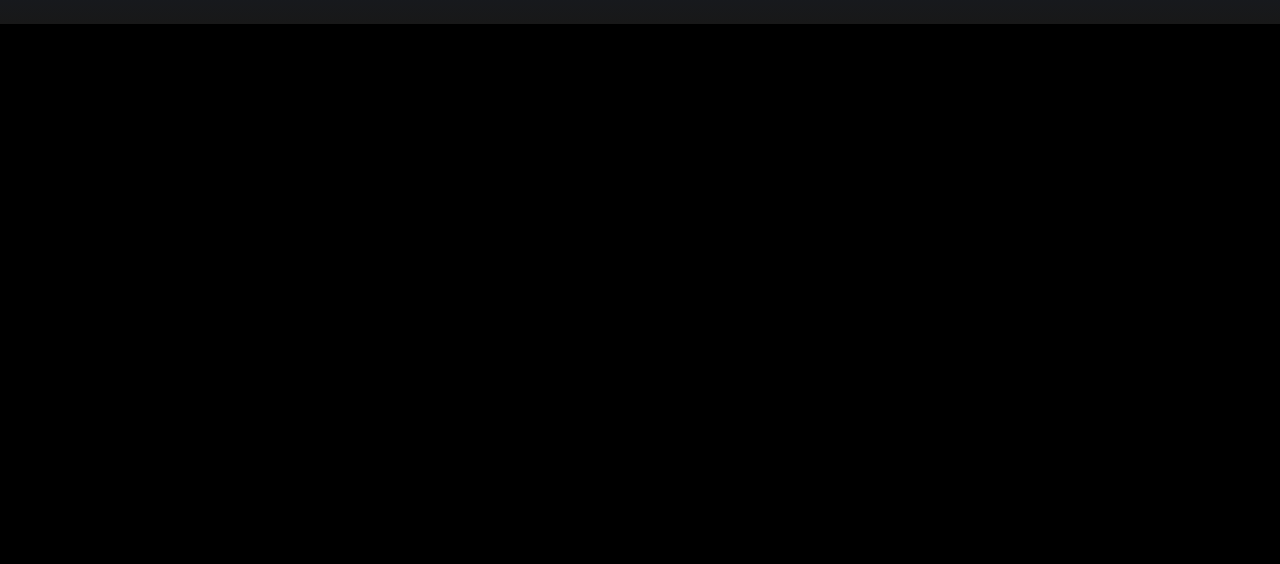
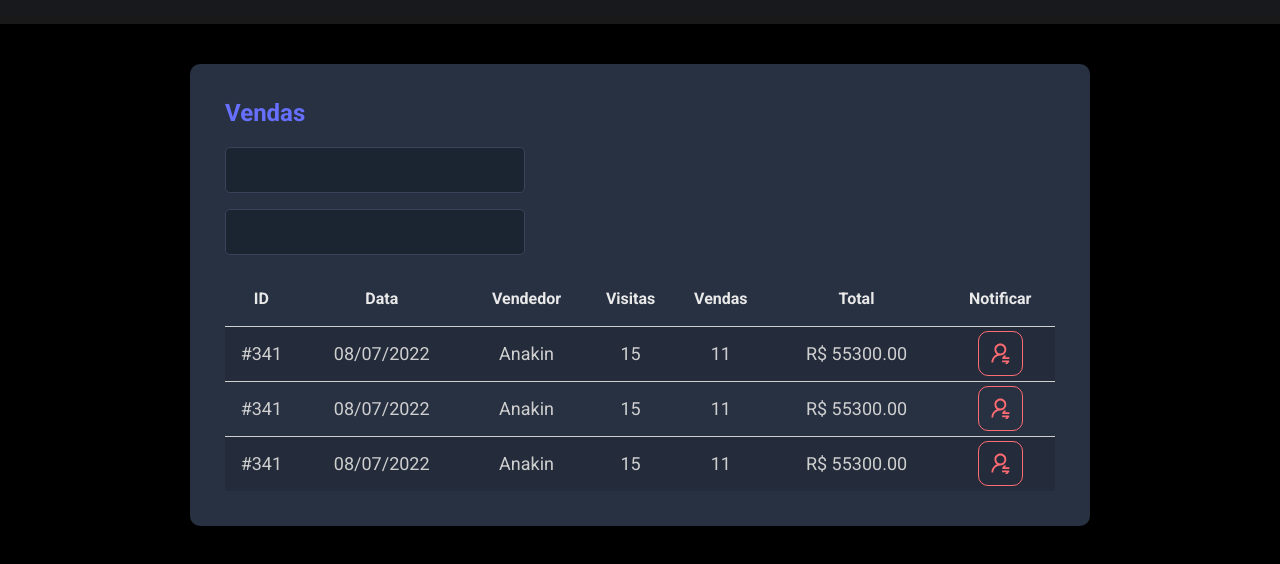
Before and after one commit to marciliofilho/semana_spring_react_2022, a plain HTML site: page index.html in a window 1280 px wide. Shown: the part 196-760 px from the top of the page. Drawn offline with Linux system fonts and the light colour scheme.

Commit message:
preparation_02
Finalização da preparação 02 para a Semana Sprint 2022.

```diff
--- a/index.css
+++ b/index.css
@@ -48,3 +48,126 @@ header {
     font-size: 14px;
     font-weight: 300;
 }
+
+.dsmeta-card {
+    background-color: #283142;
+    border-radius: 10px;
+    padding: 30px 10px;
+}
+
+.dsmeta-container {
+    width: 100%;
+    max-width: 900px;
+    margin: 0 auto;
+}
+
+#sales {
+    padding: 40px 10px;
+}
+
+.dsmeta-sales-title {
+    color: #676fff;
+    font-size: 24px;
+    margin-bottom: 20px;
+}
+
+.dsmeta-form-control-container {
+    margin-bottom: 16px;
+    max-width: 300px;
+}
+
+.dsmeta-form-control {
+    width: 100%;
+    height: 46px;
+    background-color: #1b2531;
+    border: 1px solid #384459;
+    border-radius: 5px;
+    color: #9aaabe;
+    padding: 0 20px;
+    font-size: 18px;
+}
+
+.dsmeta-sales-table {
+    width: 100%;
+    border-spacing: 0;
+    border-collapse: collapse;
+}
+
+.dsmeta-sales-table thead {
+    height: 55px;
+    font-size: 16px;
+    color: #e9e9e9;
+    font-weight: 700;
+}
+
+.dsmeta-sales-table tbody {
+    font-size: 14px;
+    font-weight: 400;
+    color: #cfcfcf;
+    text-align: center;
+}
+
+.dsmeta-sales-table tbody tr {
+    height: 74px;
+    border-top: 1px solid;
+}
+
+.dsmeta-sales-table tbody tr:hover>td {
+    background-color: #384459;
+}
+
+.dsmeta-sales-table tbody tr:nth-child(odd) {
+    background-color: #242c3b;
+}
+
+.dsmeta-red-btn-container {
+    display: flex;
+    justify-content: center;
+}
+
+.dsmeta-red-btn {
+    height: 45px;
+    width: 45px;
+    background: rgba (255, 107, 144, 0.1);
+    border: 1px solid #ff6b72;
+    border-radius: 10px;
+    display: flex;
+    justify-content: center;
+    cursor: pointer;
+}
+
+.dsmeta-red-btn img {
+    width: 19px;
+}
+
+.show576 {
+    display: none;
+}
+
+.show992 {
+    display: none;
+}
+
+@media (min-width: 576px) {
+    .show576 {
+        display: table-cell;
+    }
+
+    .dsmeta-card {
+        padding: 35px;
+    }
+
+    .dsmeta-sales-table tbody tr {
+        height: 55px;
+    }
+
+    .dsmeta-sales-table tbody {
+        font-size: 18px;
+    }
+}
+
+@media (min-width: 992px) {
+    .show992 {
+        display: table-cell;
+    }
+}
--- a/index.html
+++ b/index.html
@@ -19,6 +19,84 @@
             </p>
         </div>
     </header>
+    <main>
+        <section id="sales">
+            <div class="dsmeta-container">
+                <div class="dsmeta-card">
+                    <h2 class="dsmeta-sales-title">
+                        Vendas
+                    </h2>
+                    <div>
+                        <div class="dsmeta-form-control-container">
+                            <input class="dsmeta-form-control" type="text">
+                        </div>
+                        <div class="dsmeta-form-control-container">
+                            <input class="dsmeta-form-control" type="text">
+                        </div>
+                    </div>
+                    <div>
+                        <table class="dsmeta-sales-table">
+                            <thead>
+                                <tr>
+                                    <th class="show992">ID</th>
+                                    <th class="show576">Data</th>
+                                    <th>Vendedor</th>
+                                    <th class="show992">Visitas</th>
+                                    <th class="show992">Vendas</th>
+                                    <th>Total</th>
+                                    <th>Notificar</th>
+                                </tr>
+                            </thead>
+                            <tbody>
+                                <tr>
+                                    <td class="show992">#341</td>
+                                    <td class="show576">08/07/2022</td>
+                                    <td>Anakin</td>
+                                    <td class="show992">15</td>
+                                    <td class="show992">11</td>
+                                    <td>R$ 55300.00</td>
+                                    <td>
+                                        <div class="dsmeta-red-btn-container">
+                                            <div class="dsmeta-red-btn">
+                                                <img src="Imagens/notification-icon.svg" alt="Notificar" />
+                                    </td>
+
+                    </div>
+                </div>
+                </tr>
+                <tr>
+                    <td class="show992">#341</td>
+                    <td class="show576">08/07/2022</td>
+                    <td>Anakin</td>
+                    <td class="show992">15</td>
+                    <td class="show992">11</td>
+                    <td>R$ 55300.00</td>
+                    <td>
+                        <div class="dsmeta-red-btn-container">
+                            <div class="dsmeta-red-btn">
+                                <img src="Imagens/notification-icon.svg" alt="Notificar" />
+                    </td>
+                </tr>
+                <tr>
+                    <td class="show992">#341</td>
+                    <td class="show576">08/07/2022</td>
+                    <td>Anakin</td>
+                    <td class="show992">15</td>
+                    <td class="show992">11</td>
+                    <td>R$ 55300.00</td>
+                    <td>
+                        <div class="dsmeta-red-btn-container">
+                            <div class="dsmeta-red-btn">
+                                <img src="Imagens/notification-icon.svg" alt="Notificar" />
+                    </td>
+                </tr>
+                </tbody>
+                </table>
+            </div>
+            </div>
+            </div>
+        </section>
+    </main>
 
 </body>
 
```
Also changed, not shown: Imagens/notification-icon.svg (added).
